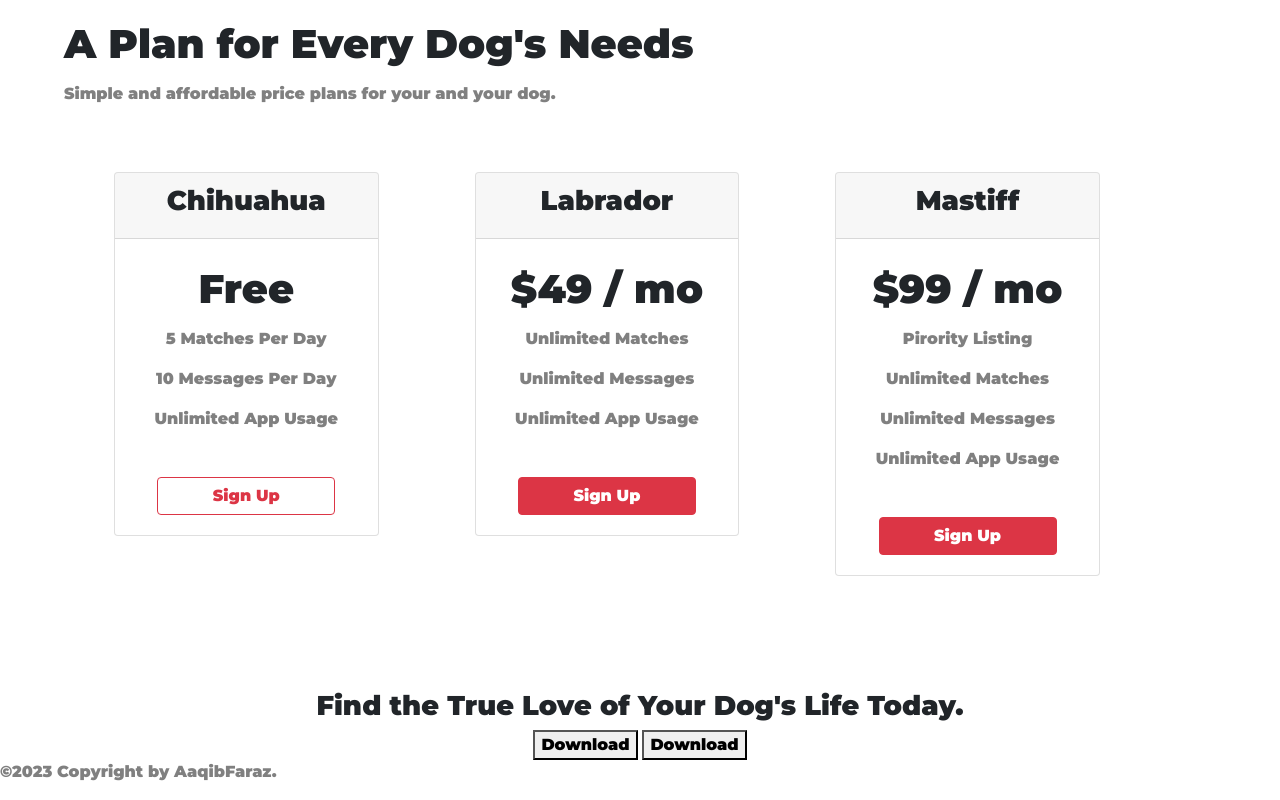
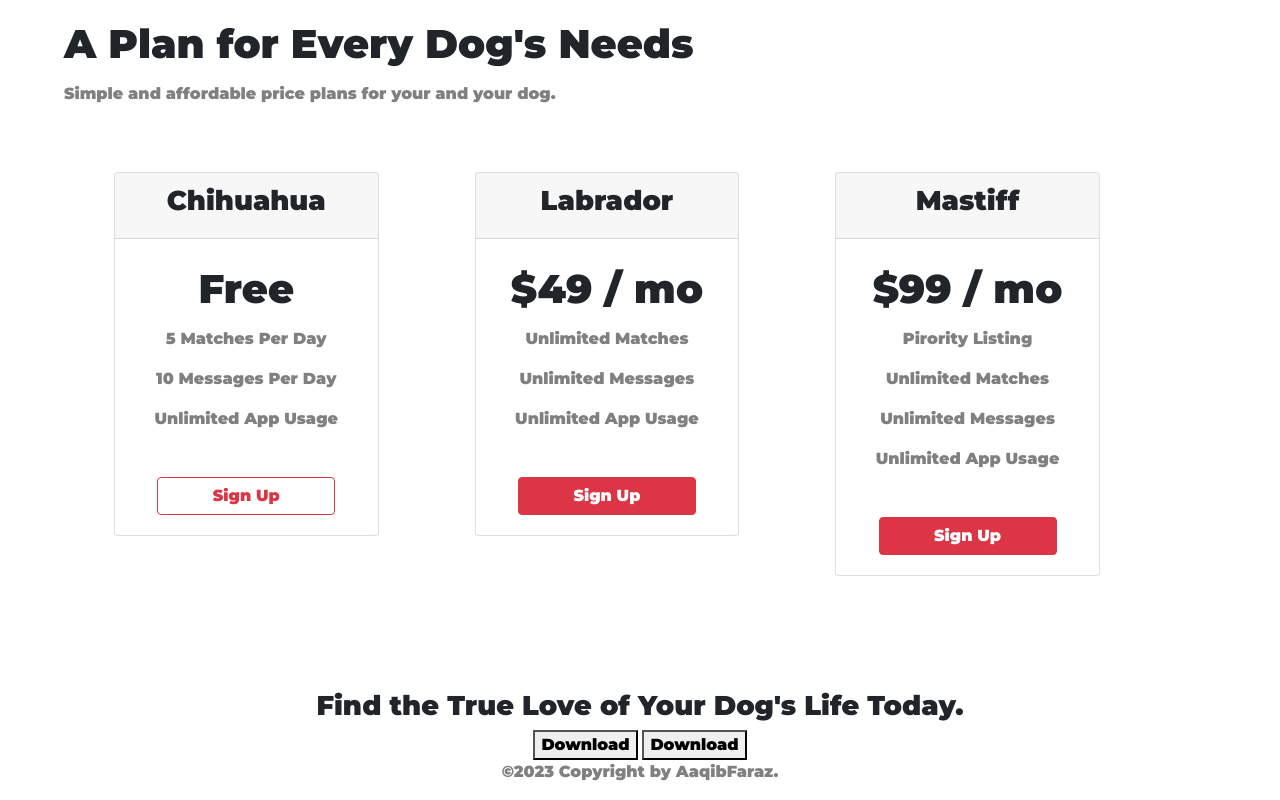
Before and after one commit to Aaqibfaraz/tindog, a plain HTML site: page index.html in a window 1280 px wide. Shown: the part 1885-2685 px from the top of the page. Drawn offline with nearby package versions, Linux system fonts and the light colour scheme.

Commit message:
Update index.html

```diff
--- a/index.html
+++ b/index.html
@@ -221,7 +221,7 @@
 
   <footer id="footer">
 
-    <p>©2023 Copyright by AaqibFaraz.</p>
+    <center><p>©2023 Copyright by AaqibFaraz.</p></center>
 
   </footer>
 
```
